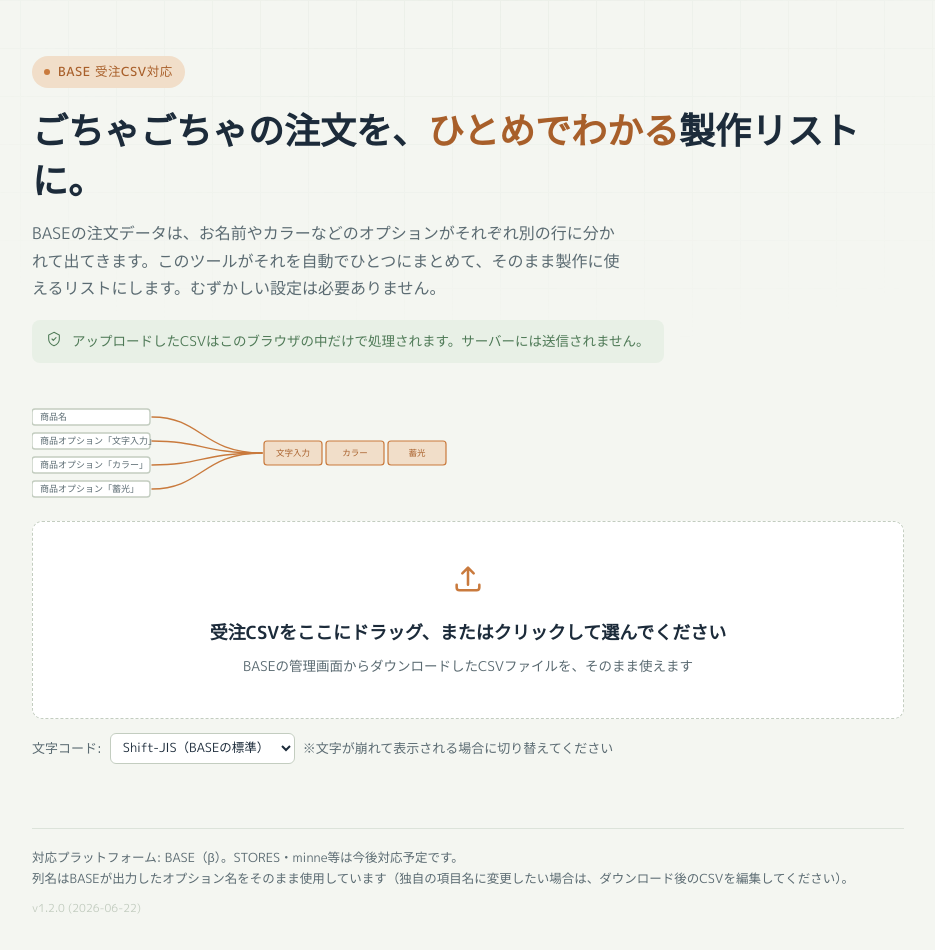
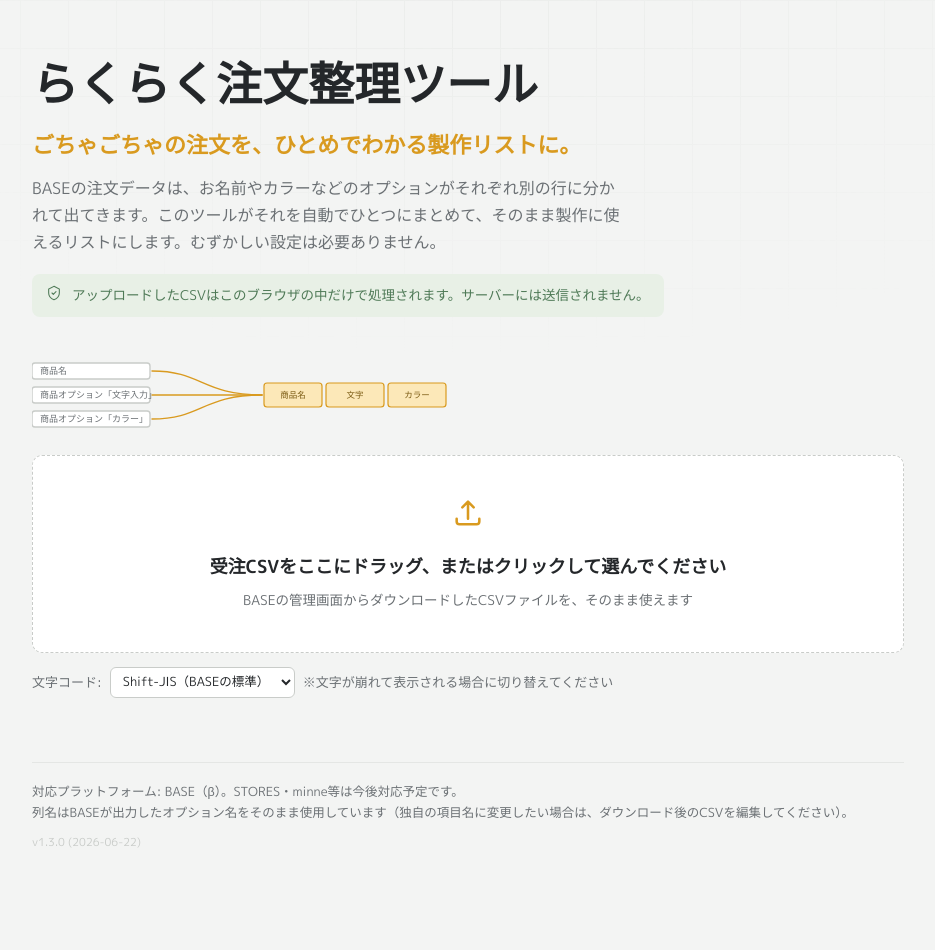
Before and after one commit to 7position/order-to-production-list, a plain HTML site: page index.html in a window 1280 px wide. Shown: the whole page, without its empty margins (172-1107 px from the left). Drawn offline with nearby package versions, Linux system fonts and the light colour scheme.

Commit message:
Update index.html

```diff
--- a/index.html
+++ b/index.html
@@ -3,27 +3,28 @@
 <head>
 <meta charset="UTF-8">
 <meta name="viewport" content="width=device-width, initial-scale=1.0">
-<title>受注CSV → 製作リスト変換ツール</title>
+<title>らくらく注文整理ツール｜BASE受注CSV→製作リスト</title>
 <link rel="preconnect" href="https://fonts.googleapis.com">
 <link href="https://fonts.googleapis.com/css2?family=M+PLUS+Rounded+1c:wght@500;700;800&family=M+PLUS+1p:wght@400;500;700&display=swap" rel="stylesheet">
 <script src="https://cdnjs.cloudflare.com/ajax/libs/PapaParse/5.4.1/papaparse.min.js"></script>
 <style>
   :root{
-    --paper:#F4F6F1;
+    --paper:#F3F4F3;
     --surface:#FFFFFF;
-    --ink:#1C2B3A;
-    --ink-soft:#5B6B72;
-    --line:#DCE3DA;
-    --line-strong:#C3CDC0;
-    --accent:#C97A3D;
-    --accent-deep:#A85F2A;
-    --accent-soft:#F1DEC9;
+    --ink:#24272A;
+    --ink-soft:#6B7074;
+    --line:#E4E6E4;
+    --line-strong:#C9CCC9;
+    --accent:#F5B544;
+    --accent-deep:#D99A1F;
+    --accent-soft:#FCE8B8;
+    --accent-text-on-soft:#7A5A12;
     --success:#4F7A57;
     --success-bg:#E8F0E6;
     --danger:#B3503F;
     --danger-bg:#F6E6E1;
     --radius:10px;
-    --shadow: 0 1px 2px rgba(28,43,58,0.04), 0 8px 24px rgba(28,43,58,0.05);
+    --shadow: 0 1px 2px rgba(36,39,42,0.04), 0 8px 24px rgba(36,39,42,0.05);
   }
 
   @media (prefers-reduced-motion: reduce){
@@ -47,7 +48,7 @@
       linear-gradient(var(--line) 1px, transparent 1px),
       linear-gradient(90deg, var(--line) 1px, transparent 1px);
     background-size:48px 48px;
-    opacity:0.35;
+    opacity:0.5;
     mask-image: radial-gradient(ellipse 80% 60% at 50% 0%, black 0%, transparent 75%);
   }
 
@@ -61,31 +62,40 @@
     margin-bottom:40px;
   }
 
+  .tool-title{
+    font-family:'M PLUS Rounded 1c', sans-serif;
+    font-weight:800;
+    font-size:clamp(32px, 6vw, 46px);
+    line-height:1.25;
+    margin:0 0 14px;
+    letter-spacing:0;
+    color:var(--ink);
+  }
+
   .eyebrow{
     display:inline-flex;
     align-items:center;
     gap:8px;
     font-family:'M PLUS 1p', sans-serif;
-    font-weight:500;
+    font-weight:700;
     font-size:12.5px;
     letter-spacing:0.04em;
-    color:var(--accent-deep);
+    color:var(--accent-text-on-soft);
     background:var(--accent-soft);
     border-radius:999px;
     padding:5px 12px;
-    margin-bottom:18px;
+    margin-bottom:20px;
   }
-  .eyebrow .dot{ width:6px; height:6px; border-radius:50%; background:var(--accent); }
+  .eyebrow .dot{ width:6px; height:6px; border-radius:50%; background:var(--accent-deep); }
 
-  h1{
+  .tagline{
     font-family:'M PLUS Rounded 1c', sans-serif;
-    font-weight:800;
-    font-size:clamp(26px, 4vw, 36px);
-    line-height:1.4;
+    font-weight:700;
+    font-size:clamp(18px, 2.6vw, 22px);
+    color:var(--accent-deep);
     margin:0 0 14px;
-    letter-spacing:0;
+    line-height:1.5;
   }
-  h1 em{ font-style:normal; color:var(--accent-deep); }
 
   .lede{
     font-size:16px;
@@ -134,8 +144,8 @@
     transition:border-color .18s ease, background .18s ease;
   }
   .dropzone:hover, .dropzone.drag{
-    border-color:var(--accent);
-    background:#FFFDFB;
+    border-color:var(--accent-deep);
+    background:#FFFDF7;
   }
   .dropzone input[type=file]{
     position:absolute; inset:0; opacity:0; cursor:pointer;
@@ -151,7 +161,7 @@
     color:var(--ink-soft);
   }
   .dropzone .dz-icon{
-    width:34px; height:34px; color:var(--accent);
+    width:34px; height:34px; color:var(--accent-deep);
   }
 
   .controls-row{
@@ -249,7 +259,7 @@
     font-weight:500;
     font-size:11.5px;
     background:var(--accent-soft);
-    color:var(--accent-deep);
+    color:var(--accent-text-on-soft);
     border-radius:5px;
     padding:3px 8px;
   }
@@ -267,6 +277,7 @@
     font-size:17px;
     font-weight:700;
     margin:0;
+    color:var(--ink);
   }
 
   .btn{
@@ -279,8 +290,8 @@
     cursor:pointer;
     transition:background .15s ease, transform .1s ease;
   }
-  .btn-primary{ background:var(--accent); color:#fff; }
-  .btn-primary:hover{ background:var(--accent-deep); }
+  .btn-primary{ background:var(--accent); color:var(--accent-text-on-soft); }
+  .btn-primary:hover{ background:var(--accent-deep); color:#fff; }
   .btn-primary:active{ transform:scale(0.98); }
   .btn-primary:focus-visible, .dropzone:focus-within, select:focus-visible{
     outline:2px solid var(--accent-deep);
@@ -303,7 +314,7 @@
   }
   thead th{
     position:sticky; top:0;
-    background:#FBF9F5;
+    background:#FAFAF9;
     text-align:left;
     padding:10px 12px;
     border-bottom:1px solid var(--line-strong);
@@ -315,7 +326,7 @@
     border-bottom:1px solid var(--line);
     color:var(--ink-soft);
   }
-  tbody tr:hover td{ background:#FAFAF7; color:var(--ink); }
+  tbody tr:hover td{ background:#FAFAFA; color:var(--ink); }
   tbody td.base-col{ color:var(--ink); }
   tbody td.opt-col:empty::after{ content:'—'; color:var(--line-strong); }
 
@@ -346,7 +357,7 @@
     display:none;
     margin-top:16px;
     border:1px solid var(--accent-soft);
-    background:#FFFBF6;
+    background:#FFFCF5;
     border-radius:var(--radius);
     padding:22px 24px;
   }
@@ -356,6 +367,7 @@
     font-size:17px;
     font-weight:700;
     margin:0 0 8px;
+    color:var(--ink);
   }
   .paywall p{
     font-size:13.5px;
@@ -403,7 +415,7 @@
     color:var(--ink);
     border:1px solid var(--line-strong);
   }
-  .btn-secondary:hover{ background:#F2F0EA; }
+  .btn-secondary:hover{ background:#EFEFEE; }
   .unlock-msg{
     font-size:12.5px;
     margin-top:8px;
@@ -426,8 +438,8 @@
 <div class="wrap">
 
   <header class="intro">
-    <span class="eyebrow"><span class="dot"></span>BASE 受注CSV対応</span>
-    <h1>ごちゃごちゃの注文を、<em>ひとめでわかる</em>製作リストに。</h1>
+    <h1 class="tool-title">らくらく注文整理ツール</h1>
+    <p class="tagline">ごちゃごちゃの注文を、ひとめでわかる製作リストに。</p>
     <p class="lede">BASEの注文データは、お名前やカラーなどのオプションがそれぞれ別の行に分かれて出てきます。このツールがそれを自動でひとつにまとめて、そのまま製作に使えるリストにします。むずかしい設定は必要ありません。</p>
     <div class="privacy-note">
       <svg width="16" height="16" viewBox="0 0 24 24" fill="none"><path d="M12 2l8 4v6c0 5-3.5 8.5-8 10-4.5-1.5-8-5-8-10V6l8-4z" stroke="currentColor" stroke-width="1.6"/><path d="M9 12l2 2 4-4" stroke="currentColor" stroke-width="1.6" stroke-linecap="round" stroke-linejoin="round"/></svg>
@@ -436,34 +448,31 @@
   </header>
 
   <!-- signature diagram: rows merging into one row with columns -->
-  <svg class="diagram" viewBox="0 0 420 110" fill="none" xmlns="http://www.w3.org/2000/svg" aria-hidden="true">
-    <g stroke="#C3CDC0" stroke-width="1.4">
+  <svg class="diagram" viewBox="0 0 420 90" fill="none" xmlns="http://www.w3.org/2000/svg" aria-hidden="true">
+    <g stroke="#C9CCC9" stroke-width="1.4">
       <rect x="0" y="6"  width="118" height="16" rx="3" fill="#FFFFFF"/>
       <rect x="0" y="30" width="118" height="16" rx="3" fill="#FFFFFF"/>
       <rect x="0" y="54" width="118" height="16" rx="3" fill="#FFFFFF"/>
-      <rect x="0" y="78" width="118" height="16" rx="3" fill="#FFFFFF"/>
     </g>
-    <g fill="#5B6B72" font-family="'M PLUS 1p', sans-serif" font-size="9">
+    <g fill="#6B7074" font-family="'M PLUS 1p', sans-serif" font-size="9">
       <text x="8" y="17">商品名</text>
       <text x="8" y="41">商品オプション「文字入力」</text>
       <text x="8" y="65">商品オプション「カラー」</text>
-      <text x="8" y="89">商品オプション「蓄光」</text>
     </g>
-    <g stroke="#C97A3D" stroke-width="1.4" fill="none" stroke-linecap="round">
-      <path d="M120 14 C 170 14, 170 50, 230 50"/>
-      <path d="M120 38 C 170 38, 170 50, 230 50"/>
-      <path d="M120 62 C 170 62, 170 50, 230 50"/>
-      <path d="M120 86 C 170 86, 170 50, 230 50"/>
+    <g stroke="#D99A1F" stroke-width="1.4" fill="none" stroke-linecap="round">
+      <path d="M120 14 C 170 14, 170 38, 230 38"/>
+      <path d="M120 38 C 170 38, 170 38, 230 38"/>
+      <path d="M120 62 C 170 62, 170 38, 230 38"/>
     </g>
     <g>
-      <rect x="232" y="38" width="58" height="24" rx="3" fill="#F1DEC9" stroke="#C97A3D" stroke-width="1.2"/>
-      <rect x="294" y="38" width="58" height="24" rx="3" fill="#F1DEC9" stroke="#C97A3D" stroke-width="1.2"/>
-      <rect x="356" y="38" width="58" height="24" rx="3" fill="#F1DEC9" stroke="#C97A3D" stroke-width="1.2"/>
+      <rect x="232" y="26" width="58" height="24" rx="3" fill="#FCE8B8" stroke="#D99A1F" stroke-width="1.2"/>
+      <rect x="294" y="26" width="58" height="24" rx="3" fill="#FCE8B8" stroke="#D99A1F" stroke-width="1.2"/>
+      <rect x="356" y="26" width="58" height="24" rx="3" fill="#FCE8B8" stroke="#D99A1F" stroke-width="1.2"/>
     </g>
-    <g fill="#A85F2A" font-family="'M PLUS 1p', sans-serif" font-size="8.5" text-anchor="middle">
-      <text x="261" y="53">文字入力</text>
-      <text x="323" y="53">カラー</text>
-      <text x="385" y="53">蓄光</text>
+    <g fill="#7A5A12" font-family="'M PLUS 1p', sans-serif" font-size="8.5" text-anchor="middle">
+      <text x="261" y="41">商品名</text>
+      <text x="323" y="41">文字</text>
+      <text x="385" y="41">カラー</text>
     </g>
   </svg>
 
@@ -525,7 +534,7 @@
       <h3>無料でお試しいただける分はここまでです</h3>
       <p>初回のダウンロードは無料です。2回目以降は、少しだけ利用料をいただいています（表の確認は、このあとも何度でも無料でできます）。</p>
       <div class="paywall-actions">
-        <a class="btn btn-stripe" id="stripeLink" href="https://buy.stripe.com/REPLACE_WITH_YOUR_PAYMENT_LINK" target="_blank" rel="noopener">
+        <a class="btn btn-stripe" id="stripeLink" href="https://buy.stripe.com/14AeVcdhF4mF2H7fTxeIw00" target="_blank" rel="noopener">
           Stripeで購入する（¥200）
         </a>
       </div>
@@ -549,7 +558,7 @@
 (function(){
   // デバッグ・問い合わせ対応用のバージョン表示。
   // 改修するたびにここを更新すると、利用者がどのバージョンを見ているか確認できます。
-  const VERSION = 'v1.2.0 (2026-06-22)';
+  const VERSION = 'v1.3.0 (2026-06-22)';
 
   const dropzone = document.getElementById('dropzone');
   const fileInput = document.getElementById('fileInput');
@@ -567,11 +576,8 @@
   const OPTION_PATTERN = /^商品オプション「(.+)」$/;
 
   // ===== 課金ゲートの設定 =====
-  // 無料で許可するダウンロード回数（このブラウザ・このサイト単位）
   const FREE_USES = 1;
-  // Stripeでの決済完了後にお客様へお伝えする解除コード。
-  // 運用時はご自身で決めた文字列に変更してください（Stripeの決済完了メッセージ等に記載）。
-  const UNLOCK_CODE = 'REPLACE_WITH_YOUR_CODE';
+  const UNLOCK_CODE = 'rakuraku0001';
   const LS_USES_KEY = 'oplUses_v1';
   const LS_UNLOCK_KEY = 'oplUnlocked_v1';
 
@@ -709,11 +715,9 @@
           };
           items.push(current);
         }
-        // それ以外（クーポン等の調整行）は無視
       }
     }
 
-    // 製作しやすいよう、商品名→注文日時の順に並べる
     const collator = new Intl.Collator('ja');
     items.sort((a, b) => {
       const c = collator.compare(a.base['商品名'], b.base['商品名']);
@@ -819,7 +823,6 @@
       msg.textContent = '解除できました。このブラウザでは今後ずっとご利用いただけます。';
       msg.className = 'unlock-msg show ok';
       document.getElementById('paywall').classList.remove('show');
-      // 解除直後に、止まっていたダウンロードをそのまま実行する
       if (lastResultRows && lastFieldnames) performDownload();
     } else {
       msg.textContent = 'コードが正しくありません。購入時にお届けしたコードをご確認ください。';
@@ -828,7 +831,7 @@
   });
 
   document.getElementById('versionTag').textContent = VERSION;
-  console.log('[order-to-production-list]', VERSION);
+  console.log('[らくらく注文整理ツール]', VERSION);
 
   updateUsageIndicator();
 })();
```
